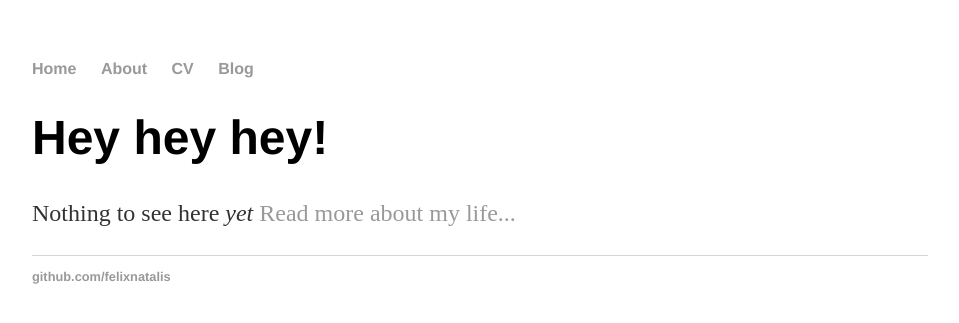
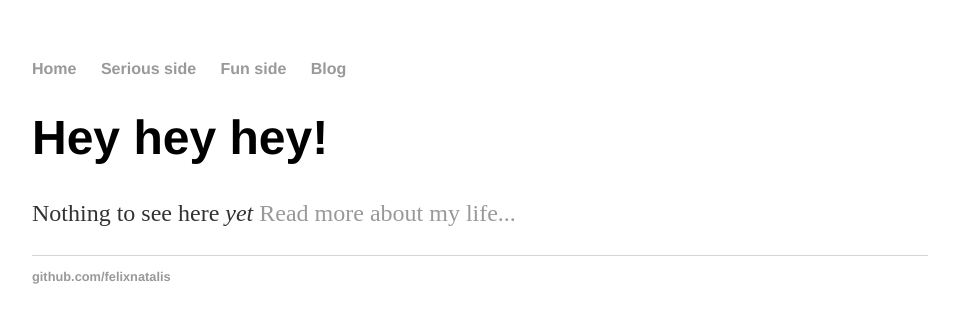
Before and after one commit to FelixNatalis/FelixNatalis.github.io, a Jekyll site: the page built from index.html, in a window 1280 px wide. Shown: the top 323 px of the page, without its empty margins (160-1119 px from the left). Built offline with Jekyll 4.4.1, drawn with Linux system fonts in a browser that asks for light colours.

Commit message:
Update default.html

```diff
--- a/_layouts/default.html
+++ b/_layouts/default.html
@@ -9,8 +9,8 @@
 			<nav>
 	    		<ul>
 	        		<li><a href="/">Home</a></li>
-		        	<li><a href="/about">About</a></li>
-	        		<li><a href="/cv">CV</a></li>
+		        	<li><a href="/seriousside">Serious side</a></li>
+	        		<li><a href="/funside">Fun side</a></li>
 	        		<li><a href="/blog">Blog</a></li>
 	    		</ul>
 			</nav>
```
